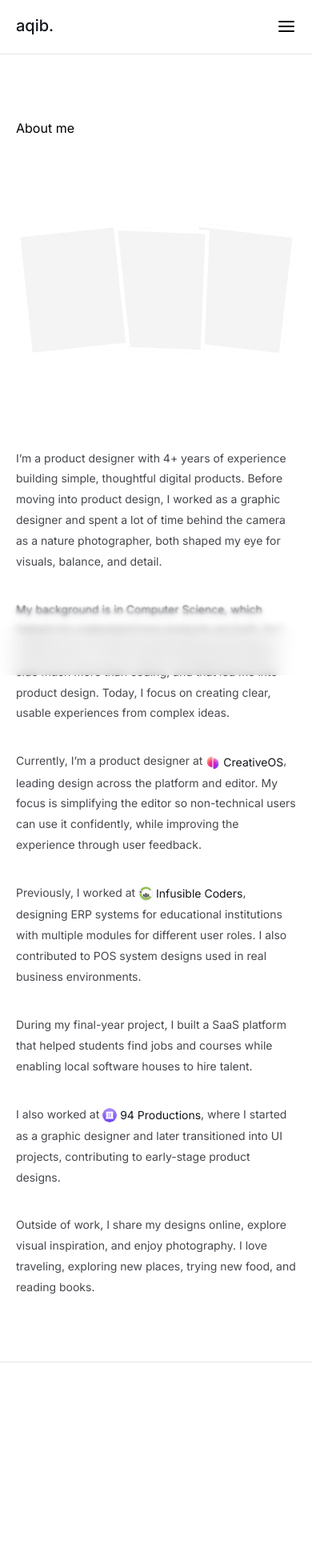
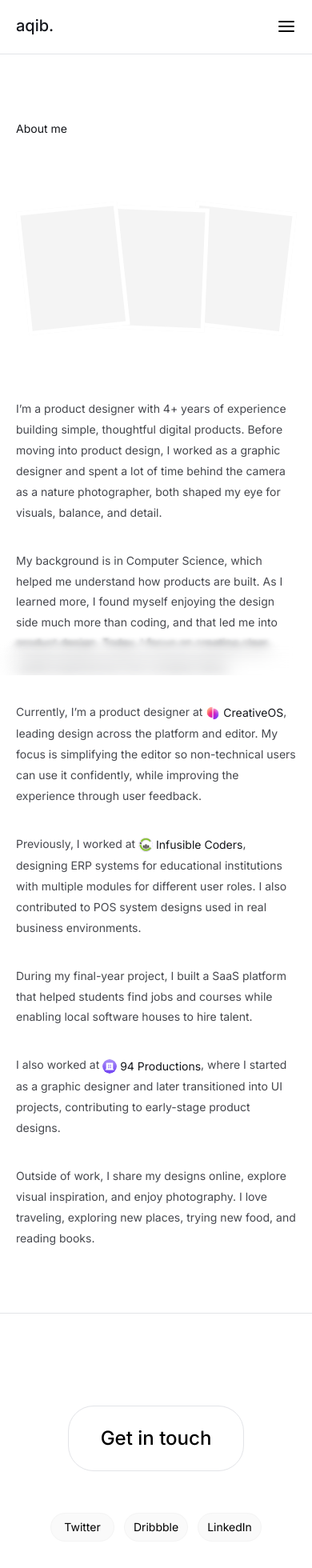
Before and after one commit to devmjkhan-creator/Portfolio, a Next.js app in the folder portfolio/: page /about in a window 390 px wide. Shown: the top 1960 px of the page at 80% size. Before the commit the page ends 1703 px from the top, so only its background shows below. Built offline with nearby package versions, Linux system fonts and the light colour scheme.

Commit message:
improvements done finallized

```diff
--- a/portfolio/app/about/page.tsx
+++ b/portfolio/app/about/page.tsx
@@ -3,6 +3,7 @@ import Navbar from '../components/navbar'
 import logo1 from '@/public/pictures/logo1.svg'
 import logo3 from '@/public/pictures/logo3.svg'
 import logo4 from '@/public/pictures/logo4.svg'
+import Footer from '../components/footer'
 
 
 const page = () => {
@@ -11,9 +12,9 @@ const page = () => {
     <Navbar/>
     <div className='w-full min-h-screen  font-inter relative bg-[(--color-bg)] flex flex-col items-center'>
         <div className='w-full flex items-center justify-center  border-b border-b-(--color-border) '>
-            <div className='w-full relative max-w-[39.875em]  sm:border-r border-r-(--color-border) sm:border-l border-l-(--color-border)  sm:px-10 px-5  sm:py-25  py-20 flex flex-col gap-[68.44px]'>
-             <p>About me</p>
-              <div className='flex flex-col gap-[74.74px]  items-center justify-center'>
+            <div className='w-full relative max-w-[39.875em]  sm:border-r border-r-(--color-border) sm:border-l border-l-(--color-border) sm:px-10 px-5  sm:py-25  py-20 flex flex-col sm:gap-[68.44px] gap-10'>
+             <p className='text-[14px] traking-[-0.14%] leading-[185%] text-(--color-text-black)'>About me</p>
+              <div className='flex flex-col sm:gap-[74.74px] gap-10 items-center justify-center'>
                 <div className='w-full h-[244.82px] relative  flex flex-row items-center'>
                     <div className='absolute left-1/2 -translate-x-[132%] min-[646px]:left-0 min-[646px]:translate-x-0 min-[646px]:w-[199.58px] w-[126.66px] h-[155.37px] min-[646px]:h-[244.82px] bg-[#F4F4F4] -rotate-[6.06deg] border-[#FFFFFF] border-[5px] z-50'></div>
                     <div className='absolute left-1/2 -translate-x-1/2 min-[646px]:left-0 min-[646px]:translate-x-[92%] min-[646px]:w-[199.58px] w-[126.66px] h-[155.37px] min-[646px]:h-[244.82px]  bg-[#F4F4F4] rotate-[2.35deg] border-[5px] border-[#FFFFFF] z-40'></div>
@@ -54,6 +55,7 @@ const page = () => {
 
         </div>
     </div>
+    <Footer/>
     </>
   )
 }
--- a/portfolio/app/case-studies/page.tsx
+++ b/portfolio/app/case-studies/page.tsx
@@ -10,7 +10,7 @@ const page = () => {
     <div className='w-full min-h-screen relative flex items-center  flex-col bg-[(--color-bg)] font-inter'>
        <div className='w-full flex items-center justify-center  border-b border-b-(--color-border) '>
         {/* main container type:Center */}
-        <div className='w-full relative max-w-[39.875em] items-center justify-center  sm:border-r border-r-(--color-border) sm:border-l border-l-(--color-border)  sm:px-10 px-5 sm:pt-25 pt-20 sm:pb-25 pb-25 flex flex-col gap-7.5 sm:gap-25'>
+        <div className='w-full relative max-w-[39.875em] items-center justify-center  sm:border-r border-r-(--color-border) sm:border-l border-l-(--color-border)  sm:px-10 px-5 sm:pt-27 pt-20 sm:pb-25 pb-25 flex flex-col gap-7.5 sm:gap-16'>
             <div className='flex flex-col sm:gap-16 gap-10 w-full '>
                 <p className='text-[14px] tracking-[-0.14%] leading-5 text-[#2B2B32]'>Casestudies</p>
 
--- a/portfolio/app/components/ casestudycard.tsx
+++ b/portfolio/app/components/ casestudycard.tsx
@@ -6,8 +6,8 @@ type CaseStudyCardProps = {
 
 const CaseStudyCard = ({ title, client, image }: CaseStudyCardProps) => {
   return (
-    <div className="flex flex-col gap-1 font-inter ">
-      <div className="w-full aspect-16/10 bg-[#f4f4f4] border border-[#eeeeee] overflow-hidden">
+    <div className="flex flex-col gap-1 font-inter">
+      <div className="w-full bg-[#f4f4f4]  aspect-16/10 border border-[#eeeeee] overflow-hidden">
         {image && <img src={image} alt={title} className="w-full h-full object-cover" />}
       </div>
       <div className="flex flex-col gap-1 mt-2">
--- a/portfolio/app/components/casestudypage.tsx
+++ b/portfolio/app/components/casestudypage.tsx
@@ -12,7 +12,7 @@ const Casestudypage = ({title,client,image,slug}:Casestudypageprops) => {
   return (
     <Link href={`/case-studies/${slug}`}>
       <div className='flex flex-col gap-4 font-inter cursor-pointer'>
-        <div className='w-full aspect-[29/20] bg-[#f4f4f4] border border-[#EEEEEE] overflow-hidden'>
+        <div className='w-full aspect-7/4 bg-[#f4f4f4] border border-[#EEEEEE] overflow-hidden'>
           {image && <img src={image} alt={title} className="w-full h-full object-cover" />}
         </div>
         <div className='flex flex-col gap-1'>
--- a/portfolio/app/components/footer.tsx
+++ b/portfolio/app/components/footer.tsx
@@ -12,9 +12,9 @@ const Footer = () => {
     <>
          {/* block5 */}
     <div className='w-full  flex items-center justify-center border-b border-b-(--color-border) font-inter '>
-      <div className='w-full sm:max-w-[39.875em]  h-full sm:border-r border-r-(--color-border)  sm:gap-[40.92px] gap-16 flex flex-col items-center justify-center  sm:border-l border-l-(--color-border) sm:pt-[22vh] pt-[13.70vh] pb-[4vh] sm:px-0 px-5'>
+      <div className='w-full sm:max-w-[39.875em]  h-full sm:border-r border-r-(--color-border)  sm:gap-[40.92px] gap-13 flex flex-col items-center justify-center  sm:border-l border-l-(--color-border) sm:pt-[22vh] pt-[13.70vh] pb-[4vh] sm:px-0 px-5'>
         {/* button */}
-        <button className='rounded-4xl  sm:py-10 sm:px-10  py-6 px-10   border-(--color-border) border'><h2 className='font-medium sm:text-[48px] text-[24px] '>Work with me?</h2></button>
+        <button className='rounded-4xl  sm:py-10 sm:px-10  py-6 px-10   border-(--color-border) border'><h2 className='font-medium sm:text-[48px] text-[24px] sm:leading-14 sm:tracking-[-1%] leading-8 '>Get in touch</h2></button>
 
         {/* ............................ card & links............................... */}
 
@@ -26,7 +26,7 @@ const Footer = () => {
             {/* button1 */}
            <div className='gap-[14.73px] flex flex-col items-center  '>
            <div
-            className='Card relative rounded-lg bg-center object-cover w-22.5 h-22.5 image-rendering-auto overflow-visible opacity-0'>
+            className='Card hidden sm:block relative rounded-lg bg-center object-cover w-22.5 h-22.5 image-rendering-auto overflow-visible opacity-0'>
             <div className='w-full h-full rounded-lg overflow-hidden'>
               <img src="/pictures/twittercard.svg" alt="TwitterCard" className='w-full h-full bg-center object-cover' />
             </div>
@@ -47,7 +47,7 @@ const Footer = () => {
             {/* button2 */}
            <div className='gap-[14.73px] flex flex-col items-center'>
             <div
-             className='Card relative rounded-lg bg-center object-cover w-22.5 h-22.5  image-rendering-auto  overflow-visible opacity-0'>
+             className='Card hidden sm:block relative rounded-lg bg-center object-cover w-22.5 h-22.5  image-rendering-auto  overflow-visible opacity-0'>
                <div className='w-full h-full rounded-lg overflow-hidden'>
                  <img src="/pictures/dribblecard.svg" alt="DribbleCard" className='w-full h-full bg-center object-cover' />
                </div>
@@ -69,7 +69,7 @@ const Footer = () => {
            {/* button3 */}
            <div className='gap-[14.73px] flex flex-col items-center '>
             <div
-             className='Card relative  rounded-lg bg-center object-cover  image-rendering-auto w-22.5 h-22.5  overflow-visible opacity-0'>
+             className='Card hidden sm:block relative  rounded-lg bg-center object-cover  image-rendering-auto w-22.5 h-22.5  overflow-visible opacity-0'>
                <div className='w-full h-full rounded-lg overflow-hidden'>
                  <img src="/pictures/linkidencard.svg" alt="LinkidenCard" className='w-full h-full bg-center object-cover' />
                </div>
--- a/portfolio/app/components/navbar.tsx
+++ b/portfolio/app/components/navbar.tsx
@@ -5,7 +5,7 @@ import Link from 'next/link'
 const Navbar = () => {
   return (
     <>
-    <div className='w-full sm:h-[8.60vh] h-[8vh] bg-(--color-bg) fixed top-0 left-0 border-b-[#E3E4E8] border-b flex items-center justify-center z-50 font-inter'>
+    <div className='w-full sm:h-[8.60vh] h-[8vh] bg-(--color-bg) fixed top-0 left-0 border-b-[#E3E4E8] border-b flex items-center justify-center z-80 font-inter'>
         <div className='relative mx-auto w-full max-w-[39.875em] border-r-[#E3E4E8] border-l-[#E3E4E8] sm:border-r sm:border-l h-full items-center justify-between flex flex-row px-5 sm:px-10'>
 
                <div>
--- a/portfolio/app/components/uxbites.tsx
+++ b/portfolio/app/components/uxbites.tsx
@@ -8,7 +8,7 @@ type UxbitesProps = {
 const Uxbites= ({ text,image }: UxbitesProps) => {
   return (
      <div className='w-full b gap-6 flex flex-col items-center justify-center font-inter'>
-                <div className='w-full aspect-[7/4] bg-[#f4f4f4] overflow-hidden'>
+                <div className='w-full aspect-7/4 bg-[#f4f4f4] overflow-hidden'>
                     {image && <img src={image} alt="" className="w-full h-full object-cover" />}
                 </div>
                 <p className='text-start tracking-[-0.14%] leading-[185%] text-[14px] text-(--color-para)'>
--- a/portfolio/app/layout.tsx
+++ b/portfolio/app/layout.tsx
@@ -44,7 +44,7 @@ export default function RootLayout({
         `}
       >
         {children}
-        <div className="fixed inset-x-0 bottom-0 isolate z-10 h-25 pointer-events-none">
+        <div className="fixed inset-x-0 bottom-0 isolate z-10 sm:h-25 h-15 pointer-events-none">
           <div className="absolute inset-0" style={{ backdropFilter: "blur(1px)", WebkitBackdropFilter: "blur(1px)", maskImage: "linear-gradient(to bottom, transparent, black 20%, black 55%, black 100%)", WebkitMaskImage: "linear-gradient(to bottom, transparent, black 20%, black 55%, black 100%)" }} />
           <div className="absolute inset-0" style={{ backdropFilter: "blur(2px)", WebkitBackdropFilter: "blur(2px)", maskImage: "linear-gradient(to bottom, transparent 10%, black 30%, black 60%, black 100%)", WebkitMaskImage: "linear-gradient(to bottom, transparent 10%, black 30%, black 60%, black 100%)" }} />
           <div className="absolute inset-0" style={{ backdropFilter: "blur(3px)", WebkitBackdropFilter: "blur(3px)", maskImage: "linear-gradient(to bottom, transparent 15%, black 35%, black 65%, black 100%)", WebkitMaskImage: "linear-gradient(to bottom, transparent 15%, black 35%, black 65%, black 100%)" }} />
```
Also changed, not shown: portfolio/app/case-studies/[slug]/page.tsx (+4 -4 lines), 1 other file (tests, documents, lock files or other folders).
